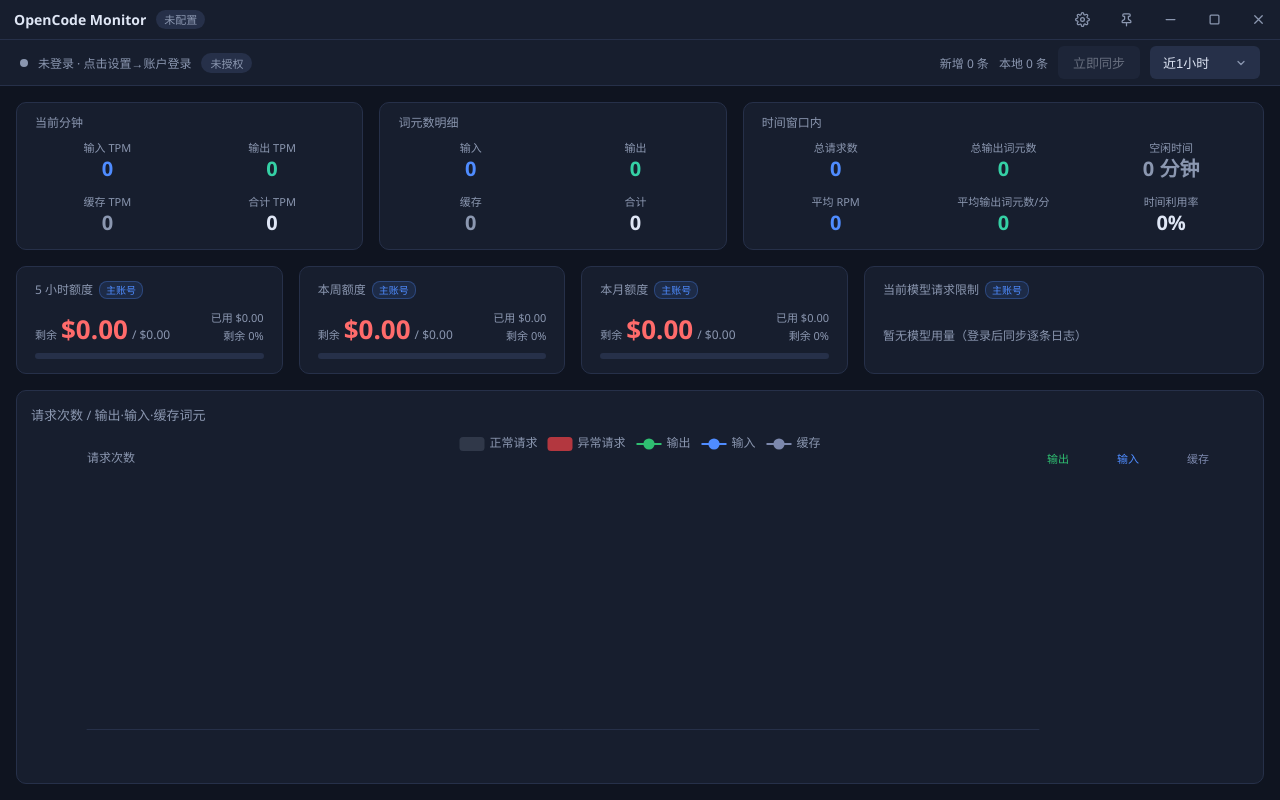
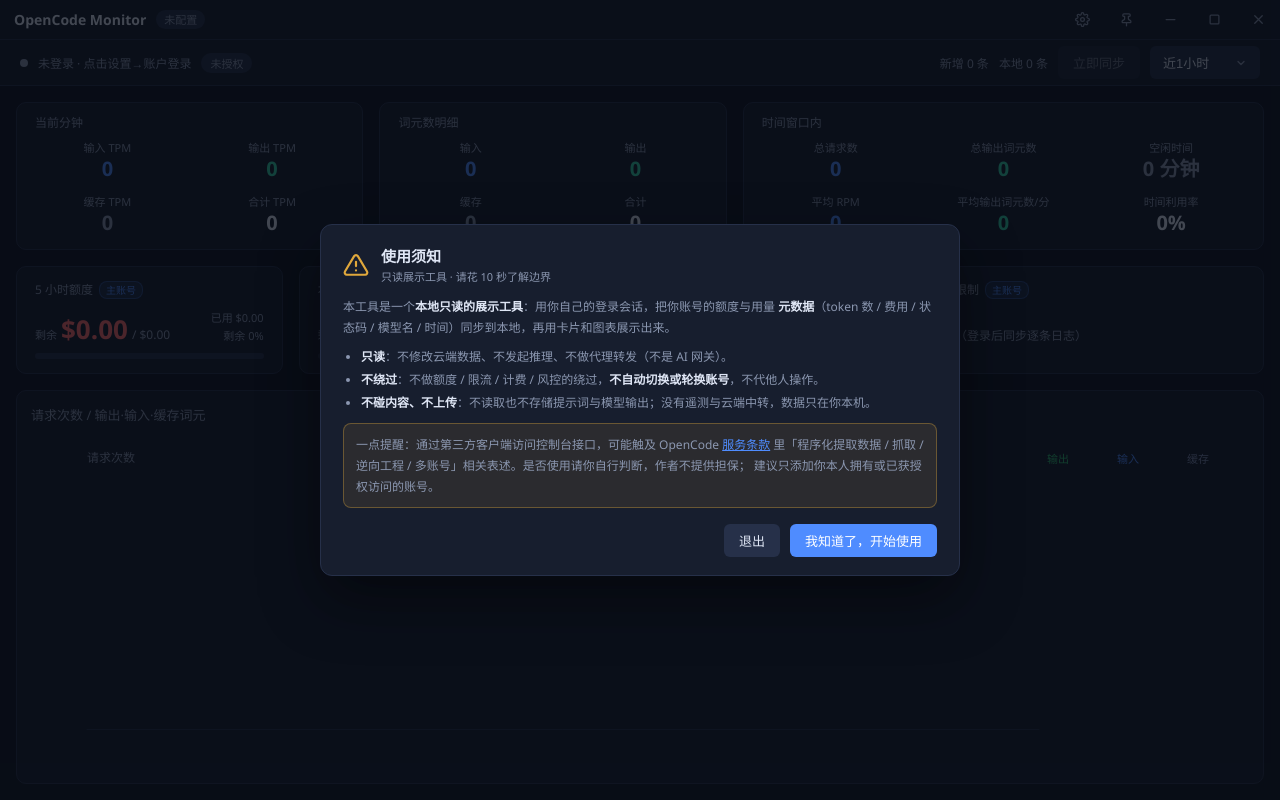
Before and after one commit to icehomura/opencode-monitor, a Vue app: page / in a window 1280 px wide. Built offline with nearby package versions, Linux system fonts and the light colour scheme.

Commit message:
feat(ui): show a first-run usage notice

```diff
--- a/src/App.vue
+++ b/src/App.vue
@@ -48,6 +48,11 @@
       @close="showCloseDialog = false"
       @choice="onCloseChoice"
     />
+    <DisclaimerModal
+      :visible="showDisclaimer"
+      @accept="acceptDisclaimer"
+      @decline="declineDisclaimer"
+    />
   </div>
 </template>
 
@@ -59,12 +64,13 @@ import StatsCards from './components/StatsCards.vue'
 import UsageChart from './components/UsageChart.vue'
 import SettingsModal from './components/SettingsModal.vue'
 import CloseDialog from './components/CloseDialog.vue'
+import DisclaimerModal from './components/DisclaimerModal.vue'
 import { useMonitor } from './composables/useMonitor'
 import { useTheme } from './composables/useTheme'
 import { getConvertUnits, setConvertUnits } from './utils/format'
 import { useTauri } from './composables/useTauri'
 
-const { listen } = useTauri()
+const { listen, invoke } = useTauri()
 const { stats, refresh, refreshQuota, refreshSync, refreshLogin, refreshAccounts, loadModelsOnce } = useMonitor()
 const { themeName, setTheme } = useTheme()
 
@@ -74,6 +80,16 @@ const autoLogin = ref(false)
 const convertUnits = ref(getConvertUnits())
 
 function onRangeChange(range) { refresh(range) }
+
+// 首次启动的「使用须知」：确认一次即可（记住在本地）
+const showDisclaimer = ref(localStorage.getItem('ocm_tos_ack') !== '1')
+function acceptDisclaimer() {
+  localStorage.setItem('ocm_tos_ack', '1')
+  showDisclaimer.value = false
+}
+function declineDisclaimer() {
+  try { invoke('quit_app') } catch {}
+}
 
 // 账号登录 / 退出后：刷新登录态与账号列表（主账号标注随之更新）
 function onLoginChanged() {
--- /dev/null
+++ b/src/components/DisclaimerModal.vue
@@ -0,0 +1,85 @@
+<template>
+  <Teleport to="body">
+    <div v-if="visible" class="disc-mask">
+      <div class="disc-panel">
+        <div class="disc-head">
+          <div class="disc-icon">
+            <svg width="26" height="26" viewBox="0 0 24 24" fill="none" stroke="currentColor" stroke-width="2" stroke-linecap="round" stroke-linejoin="round">
+              <path d="M12 9v4" /><path d="M12 17h.01" />
+              <path d="M10.29 3.86 1.82 18a2 2 0 0 0 1.71 3h16.94a2 2 0 0 0 1.71-3L13.71 3.86a2 2 0 0 0-3.42 0z" />
+            </svg>
+          </div>
+          <div>
+            <h3 class="disc-title">使用须知</h3>
+            <p class="disc-sub">只读展示工具 · 请花 10 秒了解边界</p>
+          </div>
+        </div>
+
+        <div class="disc-body">
+          <p class="disc-lead">
+            本工具是一个<strong>本地只读的展示工具</strong>：用你自己的登录会话，把你账号的额度与用量
+            <strong>元数据</strong>（token 数 / 费用 / 状态码 / 模型名 / 时间）同步到本地，再用卡片和图表展示出来。
+          </p>
+          <ul class="disc-list">
+            <li><strong>只读</strong>：不修改云端数据、不发起推理、不做代理转发（不是 AI 网关）。</li>
+            <li><strong>不绕过</strong>：不做额度 / 限流 / 计费 / 风控的绕过，<strong>不自动切换或轮换账号</strong>，不代他人操作。</li>
+            <li><strong>不碰内容、不上传</strong>：不读取也不存储提示词与模型输出；没有遥测与云端中转，数据只在你本机。</li>
+          </ul>
+          <p class="disc-warn">
+            一点提醒：通过第三方客户端访问控制台接口，可能触及 OpenCode
+            <a href="https://opencode.ai/zh/legal/terms-of-service" target="_blank" rel="noreferrer">服务条款</a>
+            里「程序化提取数据 / 抓取 / 逆向工程 / 多账号」相关表述。是否使用请你自行判断，作者不提供担保；
+            建议只添加你本人拥有或已获授权访问的账号。
+          </p>
+        </div>
+
+        <div class="disc-actions">
+          <BaseButton @click="$emit('decline')">退出</BaseButton>
+          <BaseButton variant="primary" @click="$emit('accept')">我知道了，开始使用</BaseButton>
+        </div>
+      </div>
+    </div>
+  </Teleport>
+</template>
+
+<script setup>
+import BaseButton from './base/BaseButton.vue'
+
+defineProps({
+  visible: { type: Boolean, default: false },
+})
+defineEmits(['accept', 'decline'])
+</script>
+
+<style scoped>
+.disc-mask {
+  position: fixed; inset: 0; z-index: 200;
+  background: rgba(6, 10, 18, .72);
+  display: flex; align-items: center; justify-content: center;
+  padding: 24px;
+}
+.disc-panel {
+  width: 640px; max-width: 100%; max-height: 88vh; overflow: auto;
+  background: var(--panel); border: 1px solid var(--border); border-radius: 12px;
+  box-shadow: 0 24px 60px rgba(0, 0, 0, .45);
+  padding: 20px 22px 18px;
+}
+.disc-head { display: flex; align-items: center; gap: 12px; margin-bottom: 12px; }
+.disc-icon { color: #e0a83c; display: flex; }
+.disc-title { font-size: 15px; font-weight: 600; color: var(--text); margin: 0; }
+.disc-sub { font-size: 11px; color: var(--muted); margin: 2px 0 0; }
+.disc-body { font-size: 12px; line-height: 1.75; color: var(--muted); }
+.disc-body strong { color: var(--text); font-weight: 600; }
+.disc-body a { color: var(--blue); }
+.disc-lead { margin: 0 0 8px; }
+.disc-list { margin: 0 0 10px; padding-left: 18px; }
+.disc-list li { margin: 2px 0; }
+.disc-warn {
+  margin: 0 0 8px; padding: 10px 12px;
+  background: rgba(224, 168, 60, .10);
+  border: 1px solid rgba(224, 168, 60, .35);
+  border-radius: 8px; color: var(--muted);
+}
+.disc-ask { margin: 0; }
+.disc-actions { display: flex; justify-content: flex-end; gap: 10px; margin-top: 16px; }
+</style>
--- a/src/components/SettingsModal.vue
+++ b/src/components/SettingsModal.vue
@@ -32,11 +32,16 @@
             <template #actions>
               <div class="acct-head-actions">
                 <BaseButton v-if="showPrimaryLogin" @click="loginPrimary">登录主账号</BaseButton>
-                <BaseButton variant="primary" @click="addAccount">
+                <BaseButton variant="primary" @click="addAccount" :disabled="!ownAccountAck">
                   <span style="margin-right:4px">+</span> 添加账号
                 </BaseButton>
               </div>
             </template>
+
+            <label class="acct-ack">
+              <input type="checkbox" v-model="ownAccountAck" />
+              <span>添加的账号需为<strong>你本人拥有或已获授权访问</strong>；本工具只读展示用量，不做绕过或自动切号。</span>
+            </label>
 
             <div v-if="accounts.length" class="acct-list">
               <div v-for="a in accounts" :key="a.id" class="acct-item">
@@ -265,6 +270,7 @@
         </div><!-- /modal-body -->
 
         <div class="modal-footer">
+          <span class="footer-decl">只读同步工具：不绕过任何额度 / 限流 / 计费限制，不自动切换账号，不采集提示词与模型输出，不上传数据</span>
           <span class="footer-hint">配置修改立即生效</span>
         </div>
       </div>
@@ -316,6 +322,9 @@ const tabs = [
 // ── 账户 ──
 const baseUrl = ref('https://opencode.ai/console/api')
 const intervalSecs = ref(30)
+// 「添加账号」前的一次性确认（只添加自己拥有 / 已获授权的账号）
+const ownAccountAck = ref(localStorage.getItem('ocm_own_account_ack') === '1')
+watch(ownAccountAck, (v) => localStorage.setItem('ocm_own_account_ack', v ? '1' : '0'))
 const syncing = ref(false)
 const msg = ref('')
 const msgType = ref('')
@@ -371,7 +380,10 @@ function accountName(id) {
 // 主账号未登录 / 无账号时的登录入口
 function loginPrimary() { startLogin() }
 // 添加新账号：登录结果会新建一个账号
-function addAccount() { startLogin({ addNew: true }) }
+function addAccount() {
+  if (!ownAccountAck.value) { acctMsg.value = '请先勾选上方确认（只添加自己拥有 / 已获授权的账号）'; acctMsgType.value = 'err'; return }
+  startLogin({ addNew: true })
+}
 function reloginAccount(a) { startLogin({ accountId: a.id }) }
 
 function editAccount(a) {
@@ -704,6 +716,12 @@ async function checkForUpdate() {
 .form-col { display: flex; flex-direction: column; gap: 10px; width: 100%; }
 .sync-row { display: flex; gap: 8px; flex-wrap: wrap; }
 .acct-head-actions { display: flex; align-items: center; gap: 8px; }
+.acct-ack {
+  display: flex; align-items: flex-start; gap: 8px; margin: 0 0 10px;
+  font-size: 11px; line-height: 1.5; color: var(--muted); cursor: pointer;
+}
+.acct-ack input { margin-top: 2px; flex-shrink: 0; }
+.acct-ack strong { color: var(--text); font-weight: 600; }
 .acct-list { display: flex; flex-direction: column; gap: 8px; width: 100%; }
 .acct-item {
   display: flex; align-items: center; justify-content: space-between; gap: 12px;
@@ -770,5 +788,6 @@ async function checkForUpdate() {
 .theme-check { position: absolute; top: 8px; right: 8px; color: var(--blue); }
 
 .modal-footer { display: flex; align-items: center; justify-content: flex-end; gap: 16px; padding-top: 14px; margin-top: 12px; border-top: 1px solid var(--border); flex-shrink: 0; }
+.footer-decl { margin-right: auto; font-size: 11px; color: var(--muted); opacity: .85; }
 .footer-hint { font-size: 12px; color: var(--muted); }
 </style>
```
Also changed, not shown: 1 other file (tests, documents, lock files or other folders).
